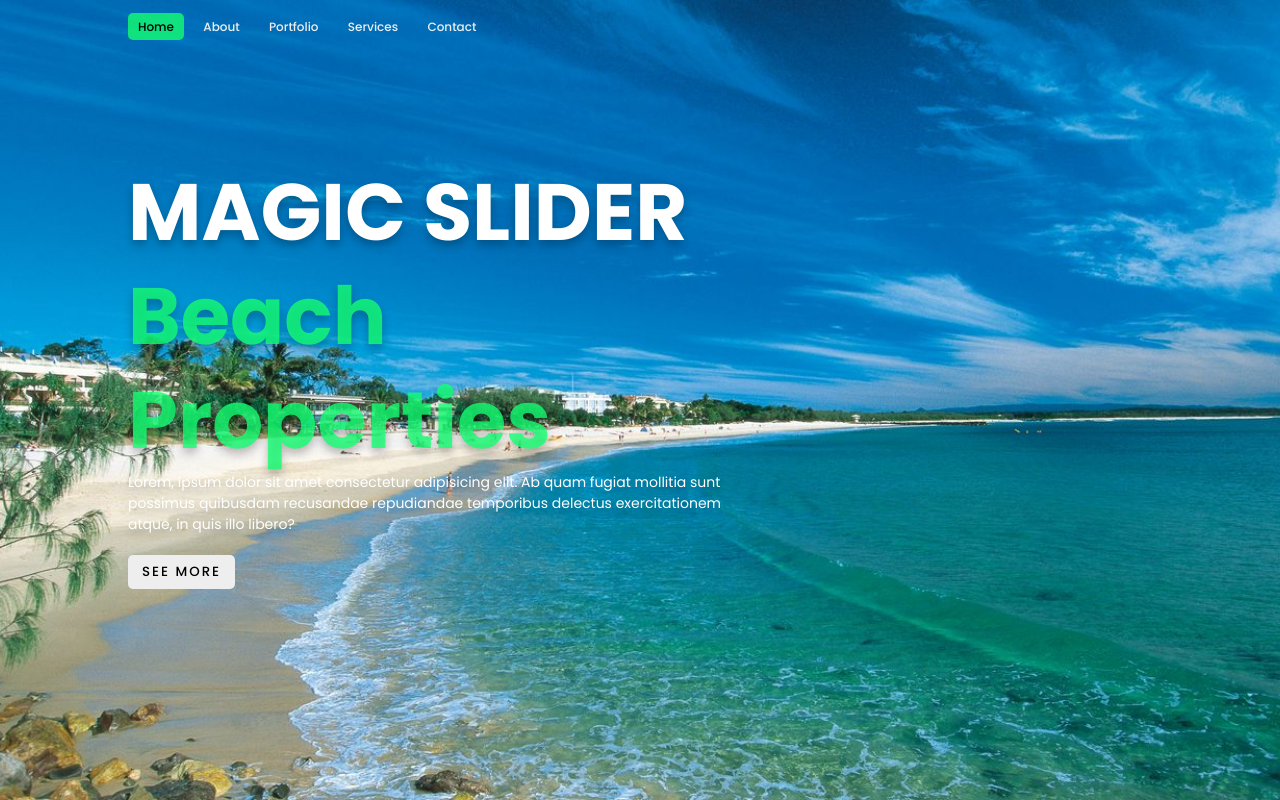
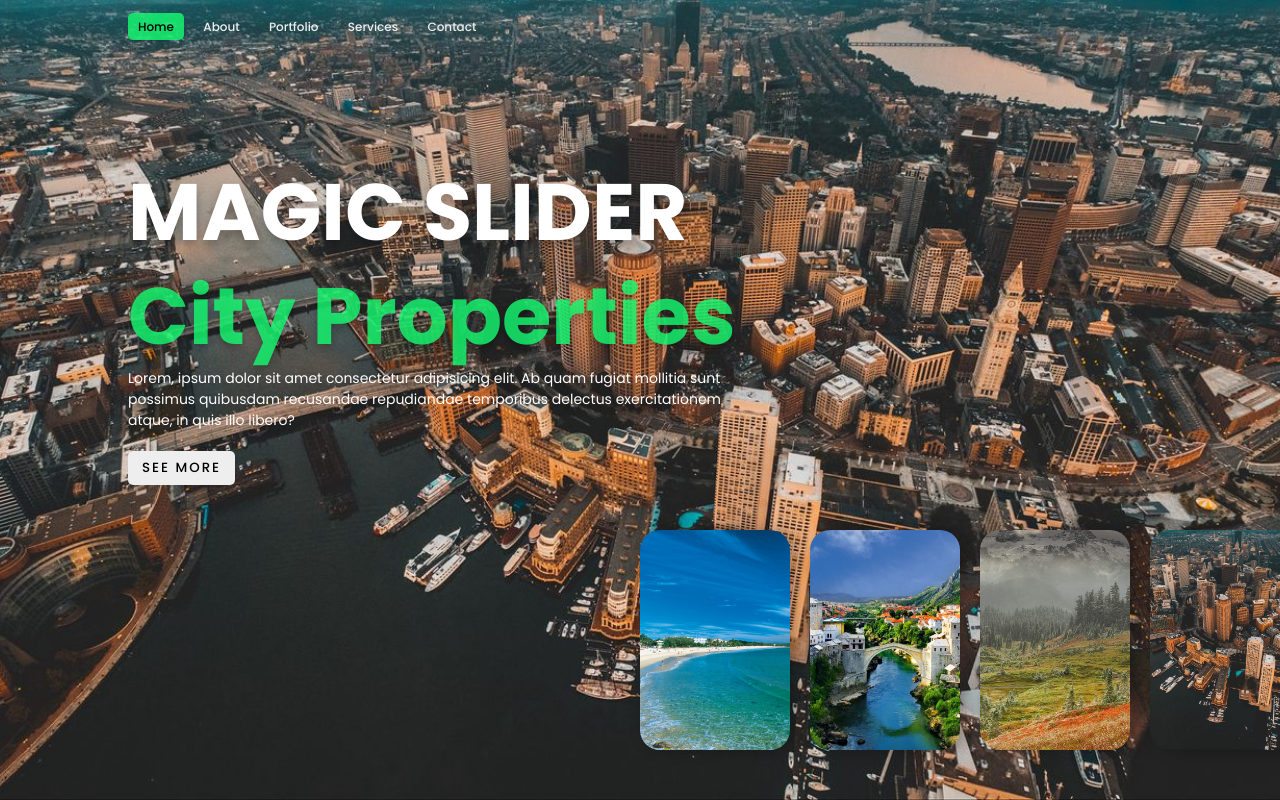
Before and after one commit to Marenco81/Responsive-Slider, a plain HTML site: page index.html in a window 1280 px wide. Drawn offline with Linux system fonts and the light colour scheme.

Commit message:
Thumbnail layout and styles

```diff
--- a/index.html
+++ b/index.html
@@ -40,8 +40,70 @@
             </div>
         </div>
 
+        <div class="list">
+            <div class="item">
+                <img src="./assets/alpine_town_mountains_63200_1366x768.jpg" alt="Sunny Beach" srcset="">
+
+                <div class="content">
+                    <div class="title">MAGIC SLIDER</div>
+                    <div class="type">Town Properties</div>
+                    <div class="description">
+                        Lorem, ipsum dolor sit amet consectetur adipisicing elit. Ab quam fugiat mollitia sunt possimus quibusdam recusandae repudiandae temporibus delectus exercitationem atque, in quis illo libero?
+                    </div>
+                    <div class="button">
+                        <button>SEE MORE</button>
+                    </div>
+                </div>
+            </div>
+        </div>
+
+        <div class="list">
+            <div class="item">
+                <img src="./assets/mountains_frost_fog_14754_1366x768.jpg" alt="Sunny Beach" srcset="">
+
+                <div class="content">
+                    <div class="title">MAGIC SLIDER</div>
+                    <div class="type">Mountain Properties</div>
+                    <div class="description">
+                        Lorem, ipsum dolor sit amet consectetur adipisicing elit. Ab quam fugiat mollitia sunt possimus quibusdam recusandae repudiandae temporibus delectus exercitationem atque, in quis illo libero?
+                    </div>
+                    <div class="button">
+                        <button>SEE MORE</button>
+                    </div>
+                </div>
+            </div>
+        </div>
+
+        <div class="list">
+            <div class="item">
+                <img src="./assets/architecture_city_view_from_above_118446_1366x768.jpg" alt="Sunny Beach" srcset="">
+
+                <div class="content">
+                    <div class="title">MAGIC SLIDER</div>
+                    <div class="type">City Properties</div>
+                    <div class="description">
+                        Lorem, ipsum dolor sit amet consectetur adipisicing elit. Ab quam fugiat mollitia sunt possimus quibusdam recusandae repudiandae temporibus delectus exercitationem atque, in quis illo libero?
+                    </div>
+                    <div class="button">
+                        <button>SEE MORE</button>
+                    </div>
+                </div>
+            </div>
+        </div>
+
         <div class="thumbnail">
-
+            <div class="item">
+                <img src="./assets/sea_sand_beach_84651_1366x768.jpg" alt="">
+            </div>
+            <div class="item">
+                <img src="./assets/alpine_town_mountains_63200_1366x768.jpg" alt="">
+            </div>
+            <div class="item">
+                <img src="./assets/mountains_frost_fog_14754_1366x768.jpg" alt="">
+            </div>
+            <div class="item">
+                <img src="./assets/architecture_city_view_from_above_118446_1366x768.jpg" alt="">
+            </div>
         </div>
 
         <div class="nextPrevArrows">
--- a/styles.css
+++ b/styles.css
@@ -101,3 +101,28 @@ color: #14ff72cb;
     color: #eee;
     font-weight: bold;
 }
+
+/* Thumbnail Section */
+
+.thumbnail {
+    display: flex;
+    gap: 20px;
+    position: absolute;
+    bottom: 50px;
+    left: 50%;
+    width: max-content;
+    z-index: 100;
+}
+.thumbnail .item {
+    width: 150px;
+    height: 220px;
+    flex-shrink: 0;
+    position: relative;
+}
+.thumbnail .item img {
+    width: 100%;
+    height: 100%;
+    object-fit: cover;
+    border-radius: 20px;
+    box-shadow: 5px 0 15px rgba(0, 0, 0, 0.3) ;
+}
```
